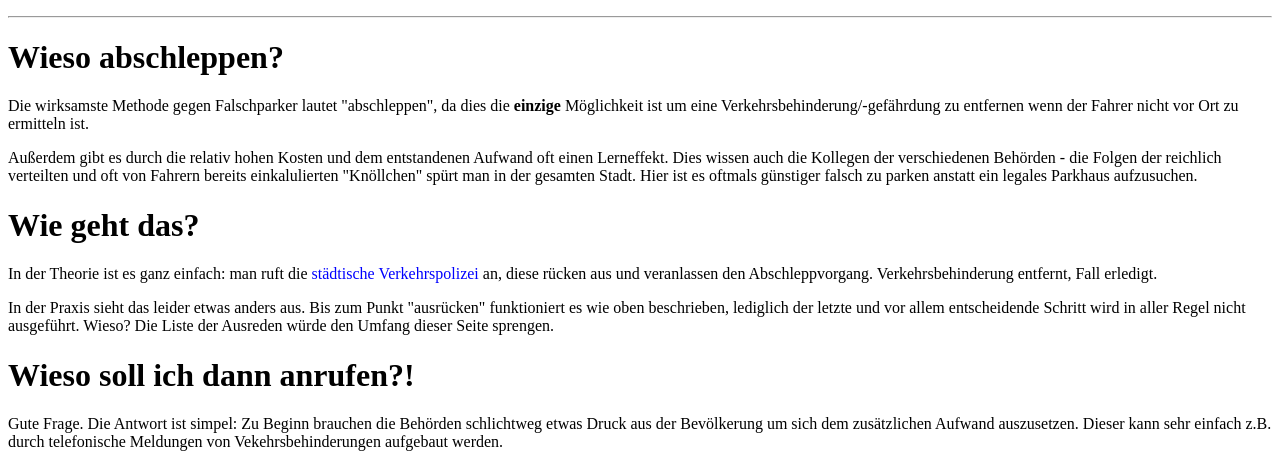
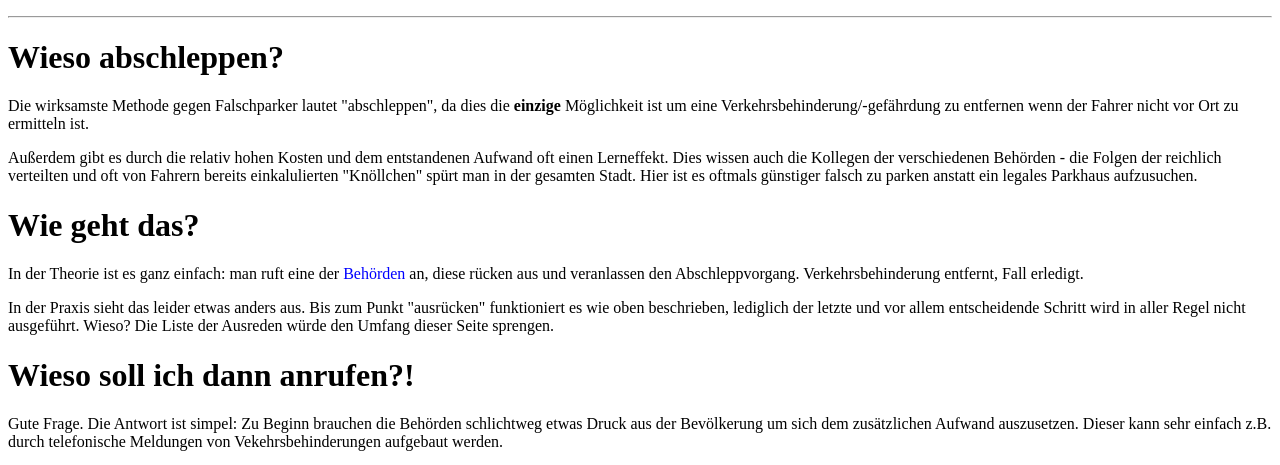
Before and after one commit to falschparkenffm/homepage, a PHP site: page /abschleppen.php in a window 1280 px wide. Shown: the part 36-501 px from the top of the page. Run offline with PHP 8.4, Linux system fonts and the light colour scheme.

Commit message:
Korrigere Text zu allgemeiner Zuständigkeit

```diff
--- a/abschleppen.php
+++ b/abschleppen.php
@@ -7,7 +7,7 @@
 <p>Au&szlig;erdem gibt es durch die relativ hohen Kosten und dem entstandenen Aufwand oft einen Lerneffekt. Dies wissen auch die Kollegen der verschiedenen Beh&ouml;rden - die Folgen der reichlich verteilten und oft von Fahrern bereits einkalulierten "Kn&ouml;llchen" sp&uuml;rt man in der gesamten Stadt. Hier ist es oftmals g&uuml;nstiger falsch zu parken anstatt ein legales Parkhaus aufzusuchen.</p>
 
 <h1>Wie geht das?</h1>
-<p>In der Theorie ist es ganz einfach: man ruft die <a href="behoerden.html#staedtische_verkehrspolizei">st&auml;dtische Verkehrspolizei</a> an, diese r&uuml;cken aus und veranlassen den Abschleppvorgang. Verkehrsbehinderung entfernt, Fall erledigt.</p>
+<p>In der Theorie ist es ganz einfach: man ruft eine der <a href="behoerden.html">Beh&ouml;rden</a> an, diese r&uuml;cken aus und veranlassen den Abschleppvorgang. Verkehrsbehinderung entfernt, Fall erledigt.</p>
 <p>In der Praxis sieht das leider etwas anders aus. Bis zum Punkt "ausr&uuml;cken" funktioniert es wie oben beschrieben, lediglich der letzte und vor allem entscheidende Schritt wird in aller Regel nicht ausgef&uuml;hrt. Wieso? Die Liste der Ausreden w&uuml;rde den Umfang dieser Seite sprengen.</p>
 
 <h1>Wieso soll ich dann anrufen?!</h1>
```
